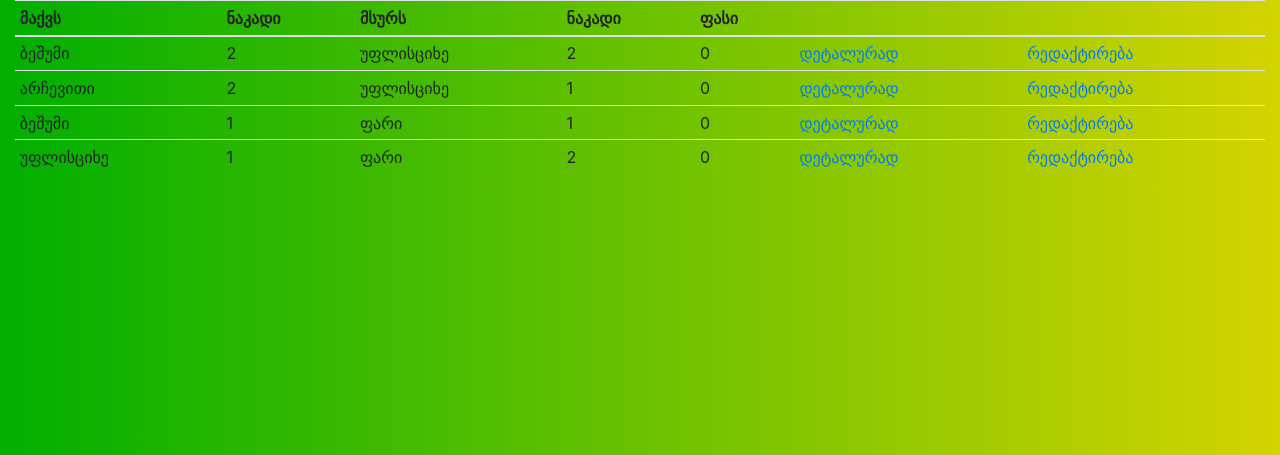
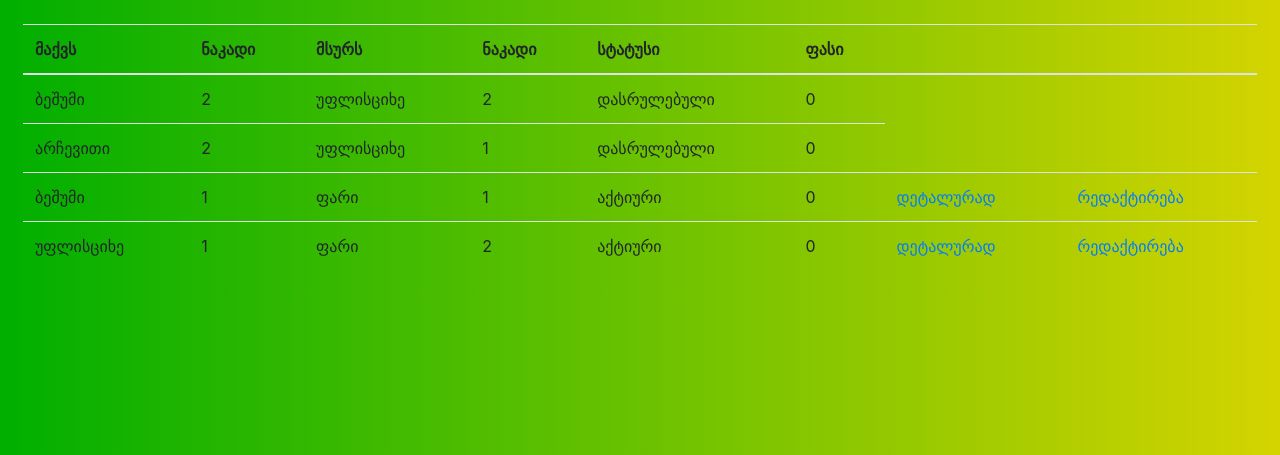
Before and after one commit to saba-chkhikvadze/savele_market, a Django app: page /my-posts/ in a window 1280 px wide. Shown: the part 56-511 px from the top of the page. Run offline with Django 3.2, Linux system fonts and the light colour scheme; a user stored in the database is signed in; data comes from the database, SQL or seed files in the repository; both versions use the stored data as it was after the commit; some libraries are stand-ins or nearby versions.

Commit message:
Changes to be committed: 	modified:   trade_market/__pycache__/forms.cpython-39.pyc 	modified:   trade_market/__pycache__/models.cpython-39.pyc 	modified:   trade_market/__pycache__/urls.cpython-39.pyc 	modified:   trade_market/__pycache__/views.cpython-39.pyc 	modified:   trade_market/forms.py 	new file:   trade_market/migrations/0006_post_status.py 	new file:   trade_market/migrations/__pycache__/0006_post_status.cpython-39.pyc 	modified:   trade_market/models.py 	modified:   trade_market/templates/trade_market/edit-post.html 	modified:   trade_market/templates/trade_market/my-posts.html 	new file:   trade_market/templates/trade_market/post-end.html 	modified:   trade_market/views.py

```diff
--- a/trade_market/models.py
+++ b/trade_market/models.py
@@ -8,6 +8,7 @@ from django.db.models.fields.related import OneToOneField
 locations = [('ბეშუმი', 'ბეშუმი'), ('უფლისციხე',
                                     'უფლისციხე'), ('ფარი', 'ფარი'), ('არჩევითი', 'არჩევითი')]
 thread = [('1', '1'), ('2', '2'), ('3', '3')]
+statuses = [('აქტიური', 'აქტიური'), ('დასრულებული', 'დასრულებული')]
 
 
 class Post(models.Model):
@@ -17,9 +18,7 @@ class Post(models.Model):
     wants = CharField(max_length=50, choices=locations, null=True)
     nakad_wants = CharField(max_length=50, choices=thread, null=True)
     price = IntegerField(default=0)
-
-    def __str__(self):
-        return f'{self.id}, {self.author.username}'
+    status = CharField(max_length=50, choices=statuses, default='აქტიური')
 
 
 class Offer(models.Model):
--- a/trade_market/templates/trade_market/my-posts.html
+++ b/trade_market/templates/trade_market/my-posts.html
@@ -2,13 +2,18 @@
 
 {% block content_left %}
 <br><br>
-<table class="table table-sm table-red">
+<div class="d-flex flex-column w-100">
+    <div class="p-2"></div>
+    <div class="p-2">
+        <div class="table-responsive">
+            <table class="table table-hover">
                 <thead>
                     <tr>
                         <th scope="col">მაქვს</th>
                         <th scope="col">ნაკადი</th>
                         <th scope="col">მსურს</th>
                         <th scope="col">ნაკადი</th>
+                        <th scope="col">სტატუსი</th>
                         <th scope="col">ფასი</th>
                         <th scope="col"></th>
                         <th scope="col"></th>
@@ -21,11 +26,19 @@
                         <td>{{i.nakad_has}}</td>
                         <td>{{i.wants}}</td>
                         <td>{{i.nakad_wants}}</td>
+                        <td>{{i.status}}</td>
                         <td>{{i.price}}</td>
+                        {% if i.status != 'დასრულებული' %}
                         <td><a href="{% url 'view_offers' i.id %}">დეტალურად</a></td>
                         <td><a href="{% url 'edit_post' i.id %}">რედაქტირება</a></td>
+                        {% endif %}
+
+
                     </tr>
                     {% endfor %}
                 </tbody>
             </table>
+        </div>
+    </div>
+</div>
 {% endblock content_left %}
--- /dev/null
+++ b/trade_market/templates/trade_market/post-end.html
@@ -0,0 +1,5 @@
+{% extends 'trade_market/base.html' %}
+
+{% block center %}
+    <p>Post Succesfully Ended</p>
+{% endblock center %}
--- a/trade_market/views.py
+++ b/trade_market/views.py
@@ -3,7 +3,7 @@ from django.db.models.fields.related import ManyToManyField
 from django.shortcuts import render, redirect
 from .models import Offer, Post
 from django.contrib.auth.decorators import login_required
-from .forms import CreatePostForm, MakeOfferForm
+from .forms import CreatePostForm, EditPostForm, MakeOfferForm
 from django.contrib import messages
 from . filters import PostFilter
 
@@ -12,11 +12,11 @@ def home(request):
 
     if request.user.is_authenticated:
         cur_user = request.user
-        posts = Post.objects.all().exclude(author=cur_user)
+        posts = Post.objects.filter(status='აქტიური').exclude(author=cur_user)
         filter = PostFilter(request.GET, queryset=posts)
         posts = filter.qs
     else:
-        posts = Post.objects.all()
+        posts = Post.objects.filter(status='აქტიური')
         filter = PostFilter(request.GET, queryset=posts)
         posts = filter.qs
     context = {'posts': posts, 'filter': filter}
@@ -45,7 +45,7 @@ def create_post(request):
         form = CreatePostForm(request.POST, instance=post)
         if form.is_valid:
             form.save()
-            return redirect('home')
+            return redirect('my_posts')
     else:
         form = CreatePostForm(instance=post)
     context = {'form': form}
@@ -88,9 +88,9 @@ def edit_post(request, pk):
     cur_post = Post.objects.get(id=pk)
     allowed_user = cur_post.author
     if allowed_user == request.user:
-        form = CreatePostForm(instance=cur_post)
+        form = EditPostForm(instance=cur_post)
         if request.method == 'POST':
-            form = CreatePostForm(request.POST, instance=cur_post)
+            form = EditPostForm(request.POST, instance=cur_post)
             if form.is_valid:
                 form.save()
                 return redirect('my_posts')
@@ -100,6 +100,7 @@ def edit_post(request, pk):
         return render(request, 'trade_market/no-access.html')
 
 
+@login_required
 def delete_post(request, pk):
     cur_post = Post.objects.get(id=pk)
     allowed_user = cur_post.author
```
Also changed, not shown: trade_market/forms.py (+9 -0 lines), trade_market/templates/trade_market/edit-post.html (+14 -6 lines), db.sqlite3, trade_market/migrations/0006_post_status.py (added). Lines whose indentation alone changed are shown as unchanged.
